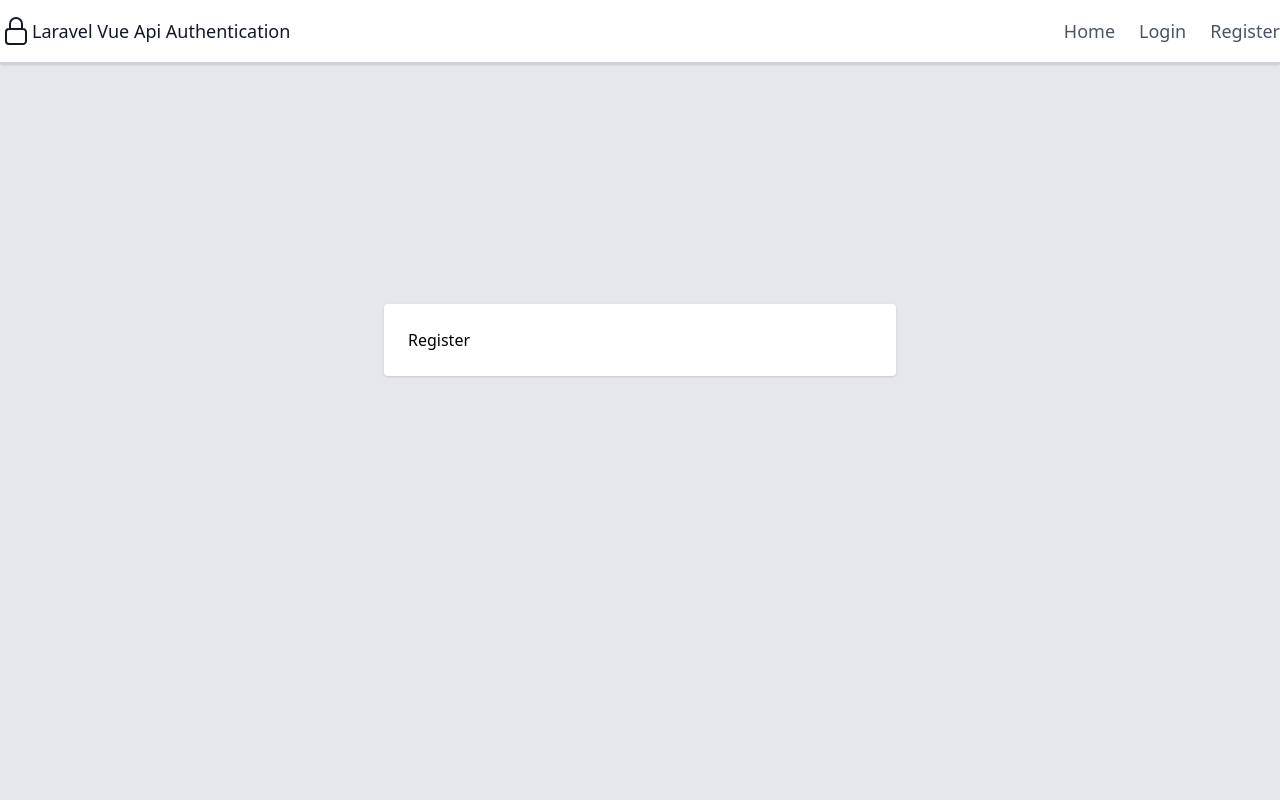
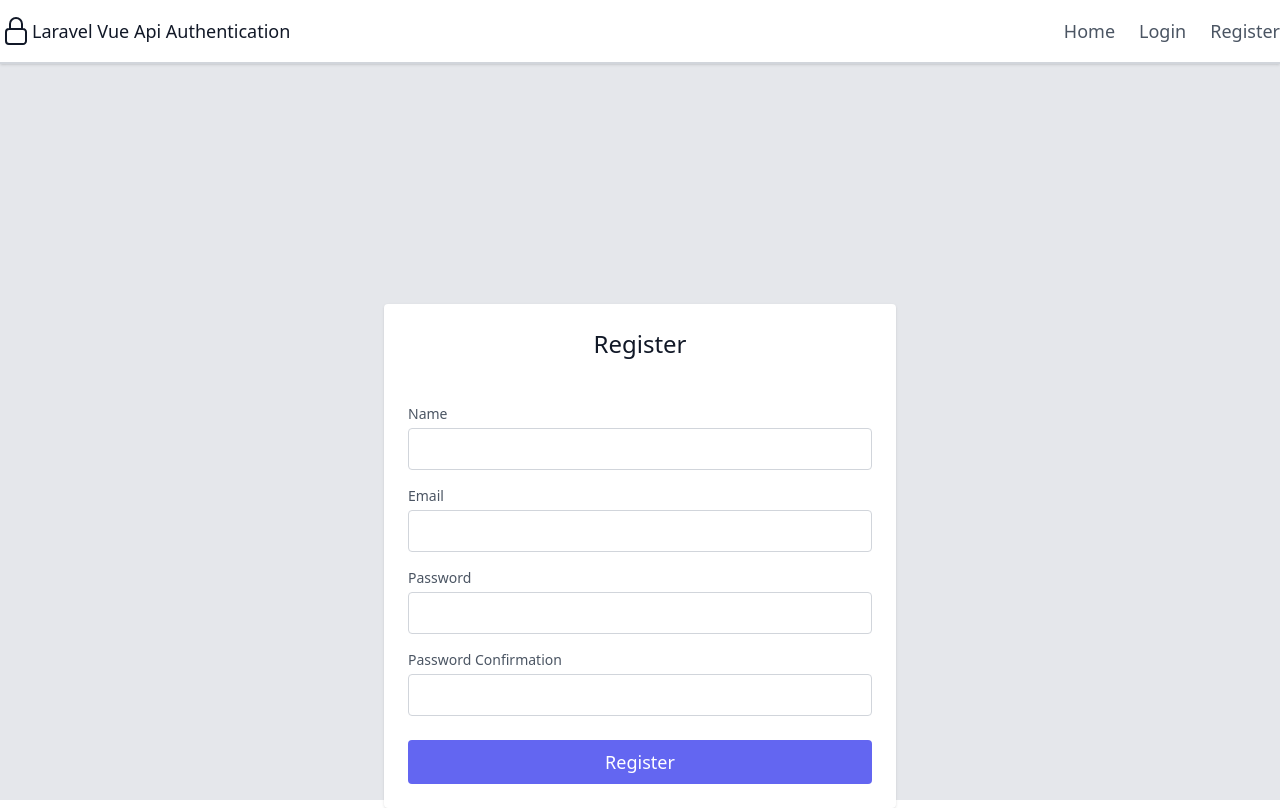
Before and after one commit to polashmahmud/laravel-sanctum-api-token-authentication-client, a Vue app: page /register in a window 1280 px wide. Built offline with nearby package versions, Linux system fonts and the light colour scheme.

Commit message:
add register

```diff
--- a/src/stores/auth.js
+++ b/src/stores/auth.js
@@ -5,6 +5,7 @@ export const useAuthStore = defineStore('auth', {
     state: () => ({
         token: null,
         user: null,
+        errors: ""
     }),
     getters: {
         authenticated() {
@@ -17,6 +18,10 @@ export const useAuthStore = defineStore('auth', {
 
         getUser() {
             return this.user;
+        },
+
+        getErrors() {
+            return this.errors;
         }
     },
     actions: {
@@ -54,7 +59,25 @@ export const useAuthStore = defineStore('auth', {
                 let response = await axios.post('/auth/login', credentials);
                 await this.attempt(response.data.access_token)
             } catch (e) {
-                // show errors
+                if (e.response.status === 422) {
+                    this.errors = e.response.data.errors
+                }
+
+                throw e;
+            }
+        },
+
+        async register(credentials) {
+            try {
+                let response = await axios.post('/auth/register', credentials);
+
+                await this.attempt(response.data.access_token)
+            } catch (e) {
+                if (e.response.status === 422) {
+                    this.errors = e.response.data.errors
+                }
+
+                throw e;
             }
         },
 
--- a/src/views/auth/Register.vue
+++ b/src/views/auth/Register.vue
@@ -1,9 +1,64 @@
 <script setup>
+import {useAuthStore} from "@/stores/auth";
+import {reactive} from "vue";
+import router from "@/router";
+import {storeToRefs} from "pinia";
 
+const {register} = useAuthStore()
+const {errors} = storeToRefs(useAuthStore())
+
+const form = reactive({
+  name: '',
+  email: '',
+  password: '',
+  password_confirmation: ''
+})
+
+const handleRegister = () => {
+  register(form)
+      .then(() => {
+        router.push({name: 'dashboard'})
+      })
+      .catch((error) => {
+        console.log(error)
+      })
+}
 </script>
 
 <template>
-<div>Register</div>
+  <form @submit.prevent="handleRegister">
+    <h1 class="text-gray-900 text-2xl font-medium text-center mb-10">Register</h1>
+    <div class="mb-3">
+      <label for="name" class="leading-7 text-sm text-gray-600">Name</label>
+      <input v-model="form.name" type="text" id="name" name="name"
+             class="w-full border border-gray-300 rounded text-gray-700 py-1 px-3 leading-8 ease-in-out outline-none focus:border-indigo-300">
+      <p v-if="errors.name" class="text-red-500 text-sm mt-1">{{ errors.name[0] }}</p>
+    </div>
+    <div class="mb-3">
+      <label for="email" class="leading-7 text-sm text-gray-600">Email</label>
+      <input v-model="form.email" type="email" id="email" name="email"
+             class="w-full border border-gray-300 rounded text-gray-700 py-1 px-3 leading-8 ease-in-out outline-none focus:border-indigo-300">
+      <p v-if="errors.email" class="text-red-500 text-sm mt-1">{{ errors.email[0] }}</p>
+    </div>
+    <div class="mb-3">
+      <label for="password" class="leading-7 text-sm text-gray-600">Password</label>
+      <input v-model="form.password" type="password" id="password" name="password"
+             class="w-full border border-gray-300 rounded text-gray-700 py-1 px-3 leading-8 ease-in-out outline-none focus:border-indigo-300">
+      <p v-if="errors.password" class="text-red-500 text-sm mt-1">{{ errors.password[0] }}</p>
+    </div>
+    <div class="mb-3">
+      <label for="password_confirmation" class="leading-7 text-sm text-gray-600">Password Confirmation</label>
+      <input v-model="form.password_confirmation" type="password" id="password_confirmation"
+             name="password_confirmation"
+             class="w-full border border-gray-300 rounded text-gray-700 py-1 px-3 leading-8 ease-in-out outline-none focus:border-indigo-300">
+      <p v-if="errors.password_confirmation" class="text-red-500 text-sm mt-1">{{ errors.password_confirmation[0] }}</p>
+    </div>
+    <div class="pt-3">
+      <button type="submit"
+              class="text-white bg-indigo-500 border-0 py-2 px-6 rounded text-lg w-full hover:bg-indigo-600">Register
+      </button>
+    </div>
+  </form>
 </template>
 
 <style scoped>
```
